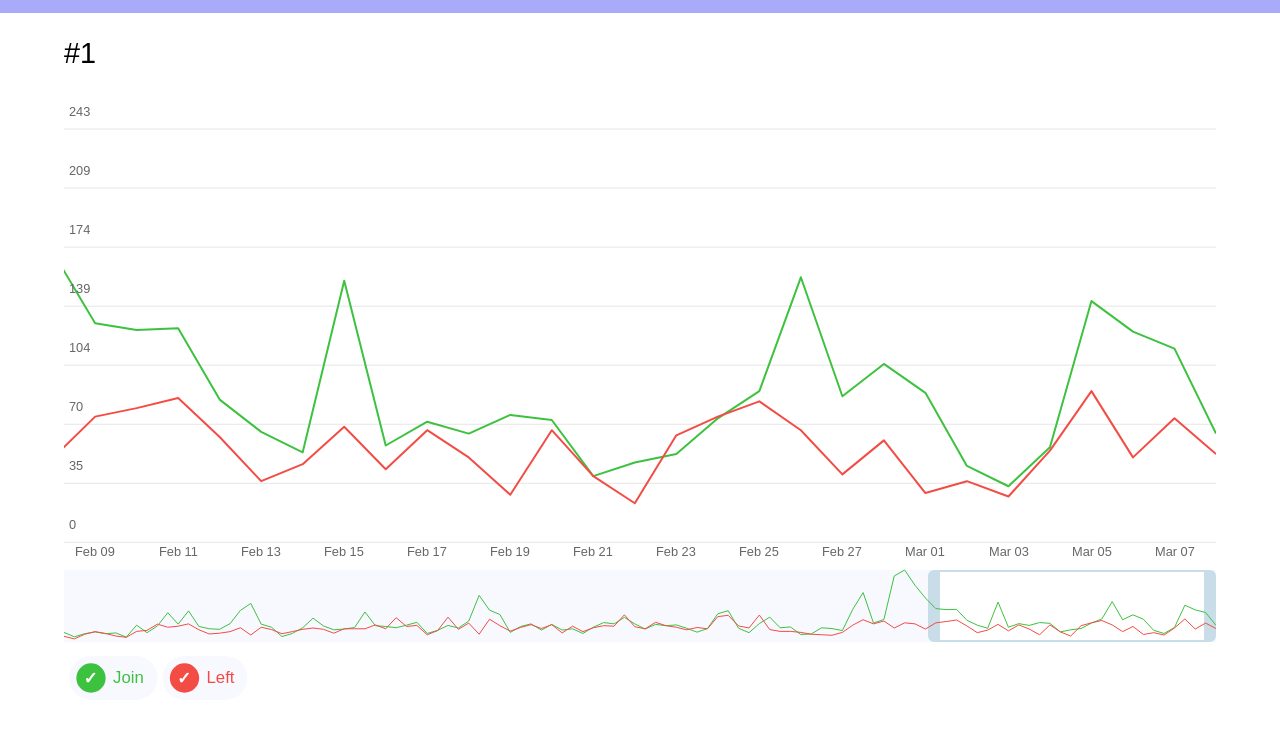
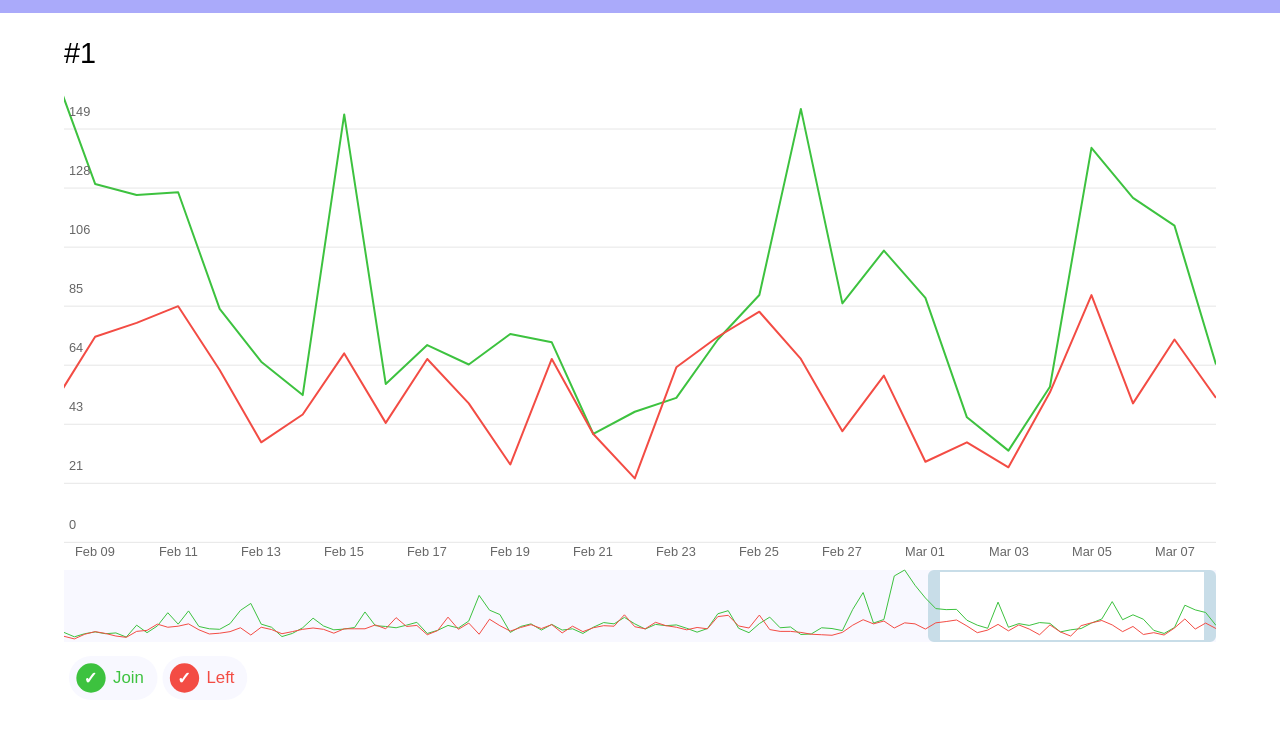
Before and after one commit to yenesey/vanilla-chart, a website: page src/index.html in a window 1280 px wide. Shown: the part 52-783 px from the top of the page. Drawn offline with Linux system fonts and the light colour scheme.

Commit message:
fixes - many of them

```diff
--- a/src/vanilla-chart.js
+++ b/src/vanilla-chart.js
@@ -73,6 +73,8 @@ function VanillaChart(containerId, data) {
 		right: 0,
 		rlLeft: 0.75,
 		rlRight: 1,
+		a: 0,
+		b: 0,
 		vh: 0
 	}
 
@@ -84,7 +86,6 @@ function VanillaChart(containerId, data) {
 
 	this.setData(data)
 
-	// handling events:
 	var _justifySize = function() {
 		this.vw = this.canvas.width  = this.container.clientWidth
 		this.vh = this.canvas.height = this.container.clientHeight
@@ -99,7 +100,6 @@ function VanillaChart(containerId, data) {
 	_listen(window, ['resize','load'], _justifySize.bind(this))
 	_listen(this.canvas, ['mousemove', 'toucmove'], this.move.bind(this))
 	_listen(this.canvas, ['mousedown', 'touchstart'], this.mousetouch.bind(this))
-
 }
 
 (function() {
@@ -124,6 +124,16 @@ function VanillaChart(containerId, data) {
 			w: mm.right - mm.left,
 			h: mm.vh - margin * 2
 		}
+	}
+
+	function _calcMinimap(self) {
+		if (self.vw === 0) return
+		var mm = self.minimap
+		var scaleView = self.vw / (self.dataLength - 1)
+		mm.rlLeft = mm.left / self.vw
+		mm.rlRight = mm.right / self.vw
+		mm.a = _round(mm.left / scaleView)
+		mm.b = _round(mm.right / scaleView)
 	}
 
 	function _iterateControls(self, cb) {
@@ -187,8 +197,11 @@ function VanillaChart(containerId, data) {
 
 	function _dragRun(e) {
 		this.select = -1
+		var delta = 0
+		if (e) {
 			if (e.type === 'touchmove') e = e.targetTouches[0]
-		var delta = e.clientX - _drag.start
+		 	delta = e.clientX - _drag.start
+		}
 		var mm = this.minimap
 		var sbSize = this.options.minimapBandSize
 
@@ -203,13 +216,8 @@ function VanillaChart(containerId, data) {
 			mm.right = _min(mm.right, this.vw - 1)
 			mm.right = _max(mm.right, mm.left + sbSize * 2 + 1)
 		}
-		mm.rlLeft = mm.left / this.vw
-		mm.rlRight = mm.right / this.vw
-
-		var scaleView = this.vw / (this.dataLength - 1)
-		var a = _round(mm.left / scaleView) // a, b == 0..dataLength
-		var b = _round(mm.right / scaleView)
-		this.initTransition('graph', 'current', this.getMaxY(a, b) )
+		_calcMinimap(this)
+		this.initTransition('graph', 'current', this.getMaxY(true) )
 	}
 
 	function _dragDone(e) {
@@ -271,7 +279,7 @@ function VanillaChart(containerId, data) {
 
 		ctx.fillStyle = labelColor
 		ctx.beginPath()
-		ctx.fillText(dateLabel, x + width/2 - dateWidth/2, _labelHeight + p/4)
+		ctx.fillText(dateLabel, x + width/2 - dateWidth/2, _labelHeight + p/2)
 
 		var w = 0, _x = x
 		var font = ctx.font
@@ -280,9 +288,9 @@ function VanillaChart(containerId, data) {
 			ctx.fillStyle = obj[key].color
 			w = obj[key].width
 			ctx.font = bold
-			ctx.fillText(obj[key].value , _x + p,	_labelHeight*2 + p/1.4)
+			ctx.fillText(obj[key].value , _x + p,	_labelHeight*2 + p	)
 			ctx.font = font
-			ctx.fillText(obj[key].name ,  _x + p,	_labelHeight*3 + p/2)
+			ctx.fillText(obj[key].name ,  _x + p,	_labelHeight*3 + p/1.2)
 			_x = _x + w + 10
 		}
 		ctx.fill()
@@ -297,21 +305,19 @@ function VanillaChart(containerId, data) {
 		var data = self.data,
 			names = self.names;
 
-		var width = self.vw,
-				scaleView = width / (self.dataLength - 1),
-				left = 0,
+		var left = 0,
 			right = self.vw,
 			a = 0,
-				b = self.dataLength;
-
-		if (useMinimap) {
-			left = self.minimap.left
+			b = self.dataLength-1;
+		if (useMinimap){
+			a = self.minimap.a,
+			b = self.minimap.b,
+			left = self.minimap.left,
 			right = self.minimap.right
-			a = _round(left / scaleView)
-			b = _round(right / scaleView)
 		}
-
-		var rlLeft = left / width,
+		var	width = self.vw,
+			scaleView = width / (self.dataLength - 1),
+			rlLeft = left / width,
 			rlRight = right / width,
 			scaleX = (1 / (rlRight - rlLeft)),
 			scaleY = height / maxY,
@@ -360,7 +366,11 @@ function VanillaChart(containerId, data) {
 		//-------------------------X - labels
 		var labelSize = symbolSize * 8
 		var dense =  _max(_abs(b - a) / width * labelSize, 1)
-
+/*
+		var l = []
+		for (var i = left; i < right; i += labelSize) l.push(i)
+		console.log(l)
+*/
 		var dataX = _getColumn(data, 'x')
 		for (var i = a; i < b; i++) {
 			var label = _getDateText(dataX[i+1], 2)
@@ -425,7 +435,7 @@ function VanillaChart(containerId, data) {
 		ctx.fillRect(r.x + sb, r.y, r.w-sb*2, 2)
 		ctx.fillRect(r.x + sb, r.y+r.h-2, r.w-sb*2, 2)
 
-		_drawGraph(self,r.y, r.h, false, 1, false, self.getMaxY(1, self.dataLength))
+		_drawGraph(self,r.y, r.h, false, 1, false, self.getMaxY(false))
 		//animation
 		if (_drag.mode !== 0) {
 			ctx.beginPath()
@@ -474,9 +484,13 @@ function VanillaChart(containerId, data) {
 		ctx.fillStyle = this.options.colors.background
 		ctx.fillRect(0, 0, this.vw, this.vh)
 		ctx.font = this.font
+		if (this.minimap.b === 0 ) {
+			_calcMinimap(this)
+			this.initTransition('graph', 'current', this.getMaxY(true) )
+		}
+
 		_drawControls(this)
 		_drawMinimap(this)
-
 
 		var h = _round(this.vh - this.minimap.vh - this.controls.vh)
 		_drawGraph(this, 0, h, true, 2, true, this._transitions.graph.pos)
@@ -562,21 +576,21 @@ function VanillaChart(containerId, data) {
 				width: w - this.options.padding
 			}
 		}
-		this.initTransition('graph', 'current', this.getMaxY() )
+		this.initTransition('graph', 'current', this.getMaxY(true) )
 	}
 
 	this.setVisibility = function(col, vis) {
 		this.names[col].visible = (typeof vis === 'undefined')? !this.names[col].visible : vis
-		this.initTransition('graph', 'current', this.getMaxY() )
+		this.initTransition('graph', 'current', this.getMaxY(true) )
 	}
 
-	this.getMaxY = function(a, b) {
+	this.getMaxY = function(useMinimap) {
 		var max = 0
-		a = a || 0
-		b = b || this.dataLength
+		var a = useMinimap ? this.minimap.a : 0
+		var b = useMinimap ? this.minimap.b : this.dataLength - 1
 		for (var name in this.names) if (this.names[name].visible) {
 			var column = _getColumn(this.data, name)
-			for (var i = a + 1; i < b + 1; i++) max = _max(max, column[i])
+			for (var i = a; i <= b; i++)  max = _max(max, column[i+1])
 		}
 		return max
 	}
```
Also changed, not shown: dist/index.html, dist/vanilla-chart.min.js, src/favicon.ico (renamed from dist/favicon.ico), 1 other file. Lines whose indentation alone changed are shown as unchanged.
